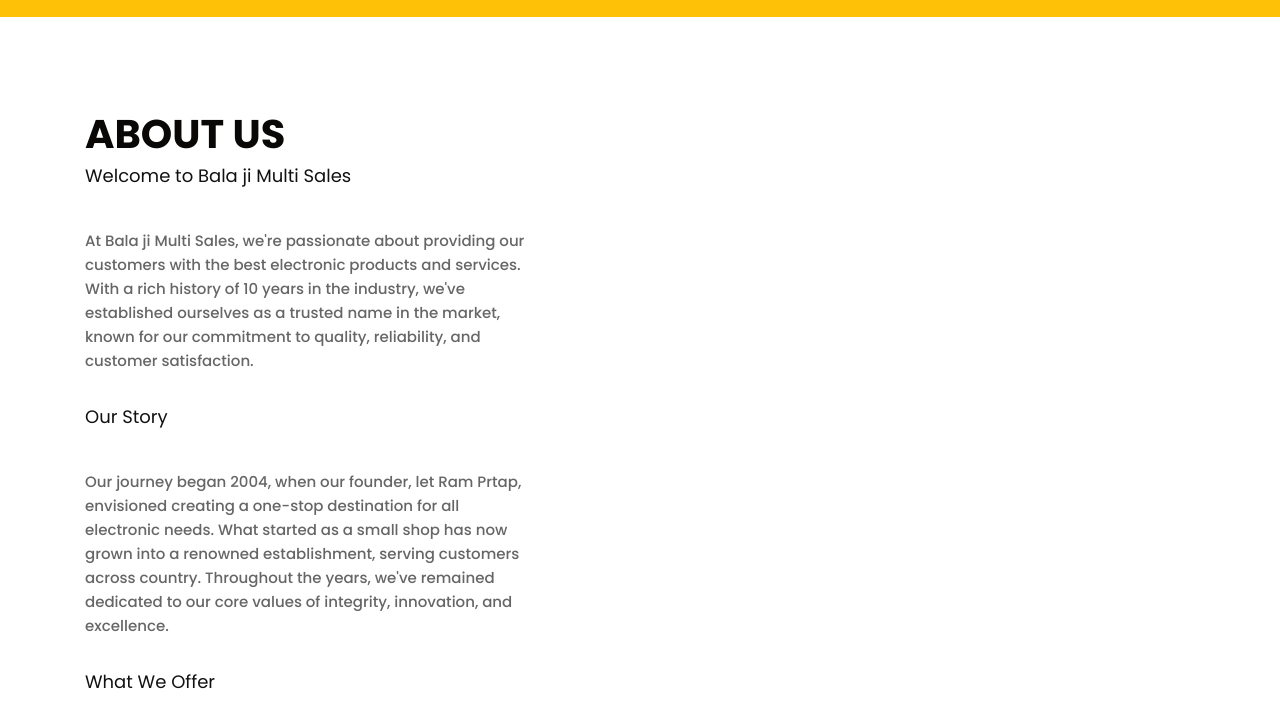
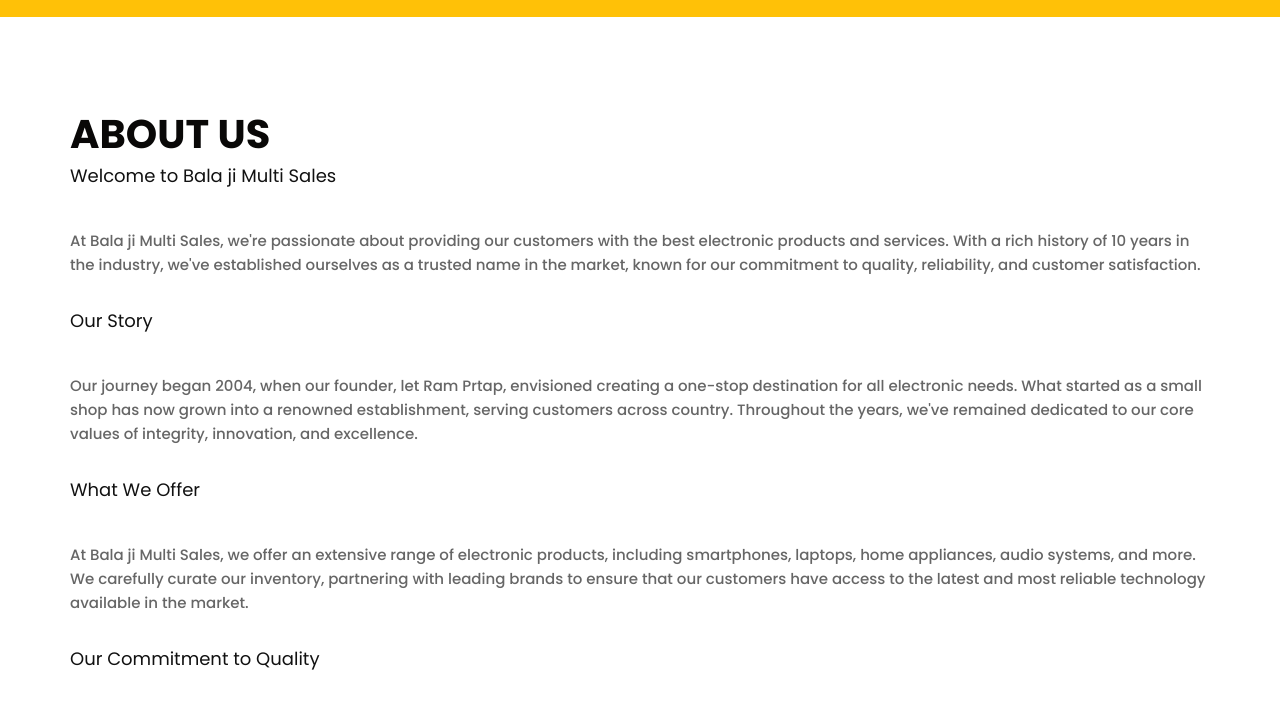
Before and after one commit to ripu1821/balaji-multisales, a plain HTML site: page about.html in a window 1280 px wide. Shown: the part 81-796 px from the top of the page. Drawn offline with nearby package versions, Linux system fonts and the light colour scheme.

Commit message:
update about page

```diff
--- a/about.html
+++ b/about.html
@@ -78,10 +78,10 @@
    <!-- end header inner -->
    <!-- end header -->
    <!-- about section -->
-   <div class="about">
+   <div class="about-section">
       <div class="container">
          <div class="row d_flex">
-            <div class="col-md-5">
+            <!-- <div class="md-5"> -->
                <div class="titlepage">
                   <h2>About Us</h2>
                   <!-- <p>Lorem ipsum dolor sit amet, consectetuer adipiscing elit, sed diam nonummy nibh euismod tincidunt ut laoreet dolore magna aliquam erat volutpat.</p>
@@ -124,7 +124,7 @@
                      partner for all your electronic needs.</p>
 
                </div>
-            </div>
+            <!-- </div> -->
             <!-- <div class="col-md-7">
                   <div class="about_img">
                      <figure><img src="images/about.jpg" alt="#"/></figure>
--- a/css/style.css
+++ b/css/style.css
@@ -1372,3 +1372,23 @@
       grid-template-columns: repeat(auto-fill, minmax(200px, 1fr));
   }
 }
+
+/** about **/
+
+.about-section {
+  background-color: #fff;
+  padding: 90px 15px;
+}
+
+.about-section .titlepage {
+  text-align: left;
+}
+
+.about-section .titlepage h2 {
+  max-width: inherit;
+  border: inherit;
+}
+
+.about-section .titlepage p {
+  padding: 30px 0;
+}
```
